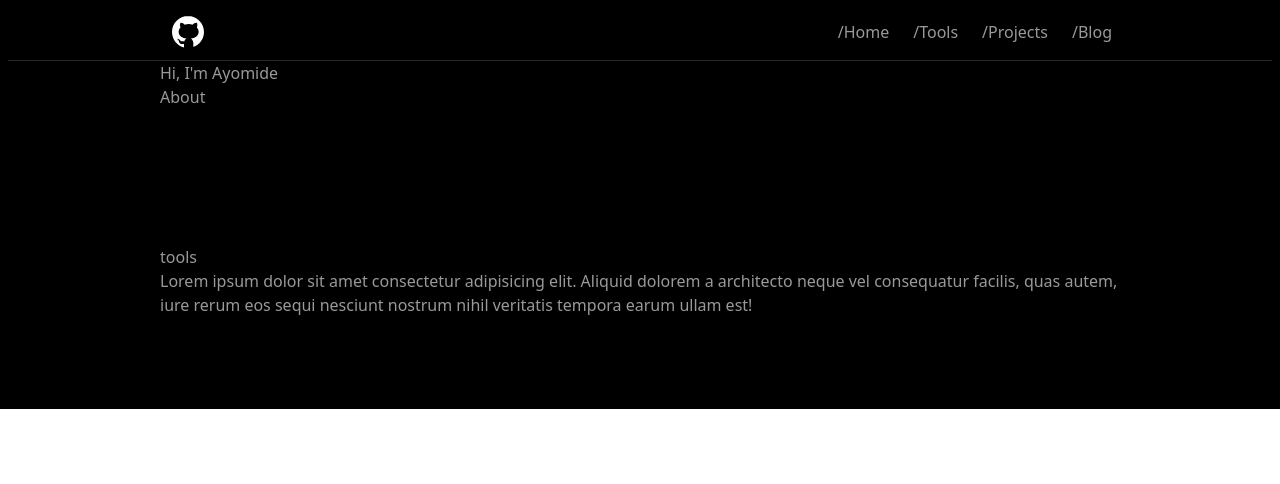
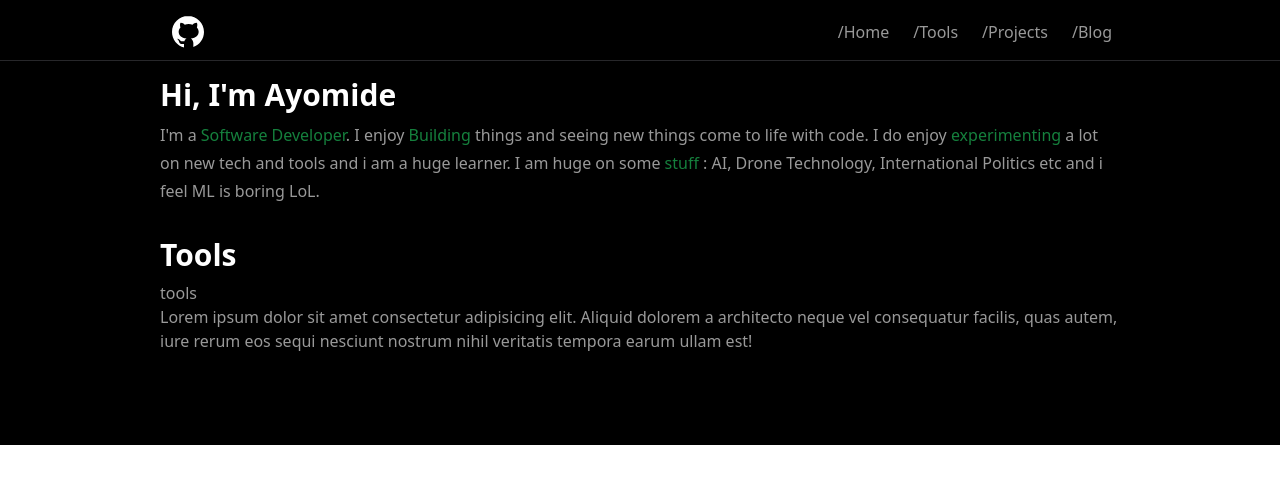
Before and after one commit to Ayothegod/portfolio, a Next.js app: page / in a window 1280 px wide. Shown: the top 484 px of the page. Built offline with nearby package versions, Linux system fonts and the light colour scheme.

Commit message:
build:finsh about page

```diff
--- a/pages/index.js
+++ b/pages/index.js
@@ -10,20 +10,25 @@ export default function Home() {
         <meta name="viewport" content="width=device-width, initial-scale=1" />
         <link rel="icon" href="/favicon.ico" />
       </Head>
-      <main className="bg-black text-[#999] py-1 px-2">
+      <main className="bg-black text-[#999] py-1">
 
         <nav className="sticky top-0 border-b border-b-zinc-800 ">
           <section className="max-w-[60rem] mx-auto ">
             <Header />
           </section>
         </nav>
+        <main className="px-4">
 
-        <section className="max-w-[60rem] mx-auto ">
-          <h1>Hi, I'm Ayomide</h1>
+        <section className="max-w-[60rem] mx-auto mt-4">
+          <h1 className="font-bold text-white text-3xl mb-2">Hi, I&apos;m Ayomide</h1>
+          <p className=" leading-7 ">
+            I&apos;m a <span className="text-green-700">Software Developer</span>. I enjoy <span className="text-green-700">Building </span> things and seeing new things come to life with code.
+            I do enjoy <span className="text-green-700">experimenting</span> a lot on new tech and tools and i am a huge learner.
+            I am huge on some <span className="text-green-700">stuff</span> : AI, Drone  Technology, International Politics etc and i feel ML is boring LoL.</p>
         </section>
 
-        <section id="tools"  className="max-w-[60rem] mx-auto  h-[10rem]">
-          About
+        <section id="tools"  className="max-w-[60rem] mx-auto mt-8">
+          <h1 className="font-bold text-white text-3xl mb-2">Tools</h1>
         </section>
 
         <section id="projects" className="max-w-[60rem] mx-auto h-[10rem]">
@@ -32,6 +37,7 @@ export default function Home() {
         </section>
 
 
+        </main>
       </main>
     </>
   );
```
